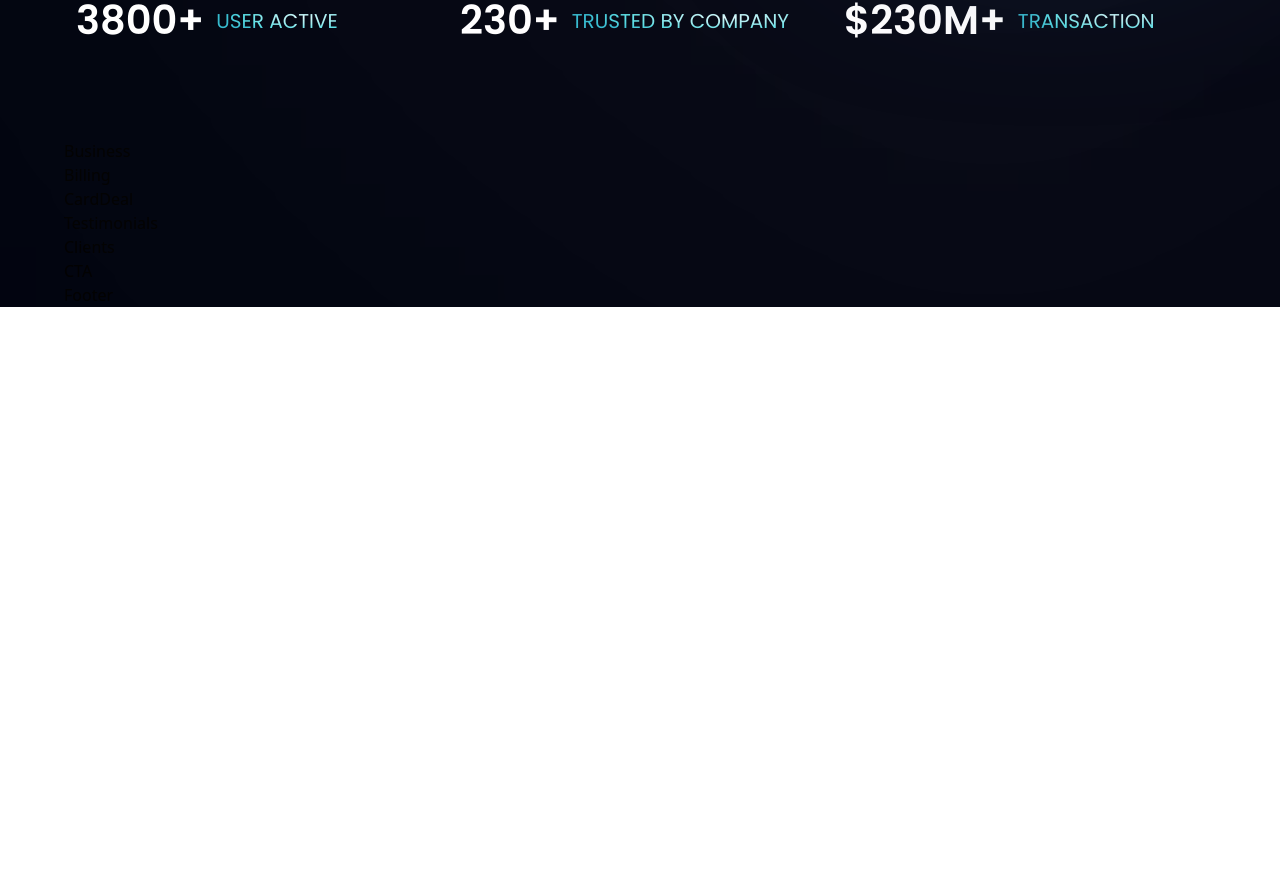
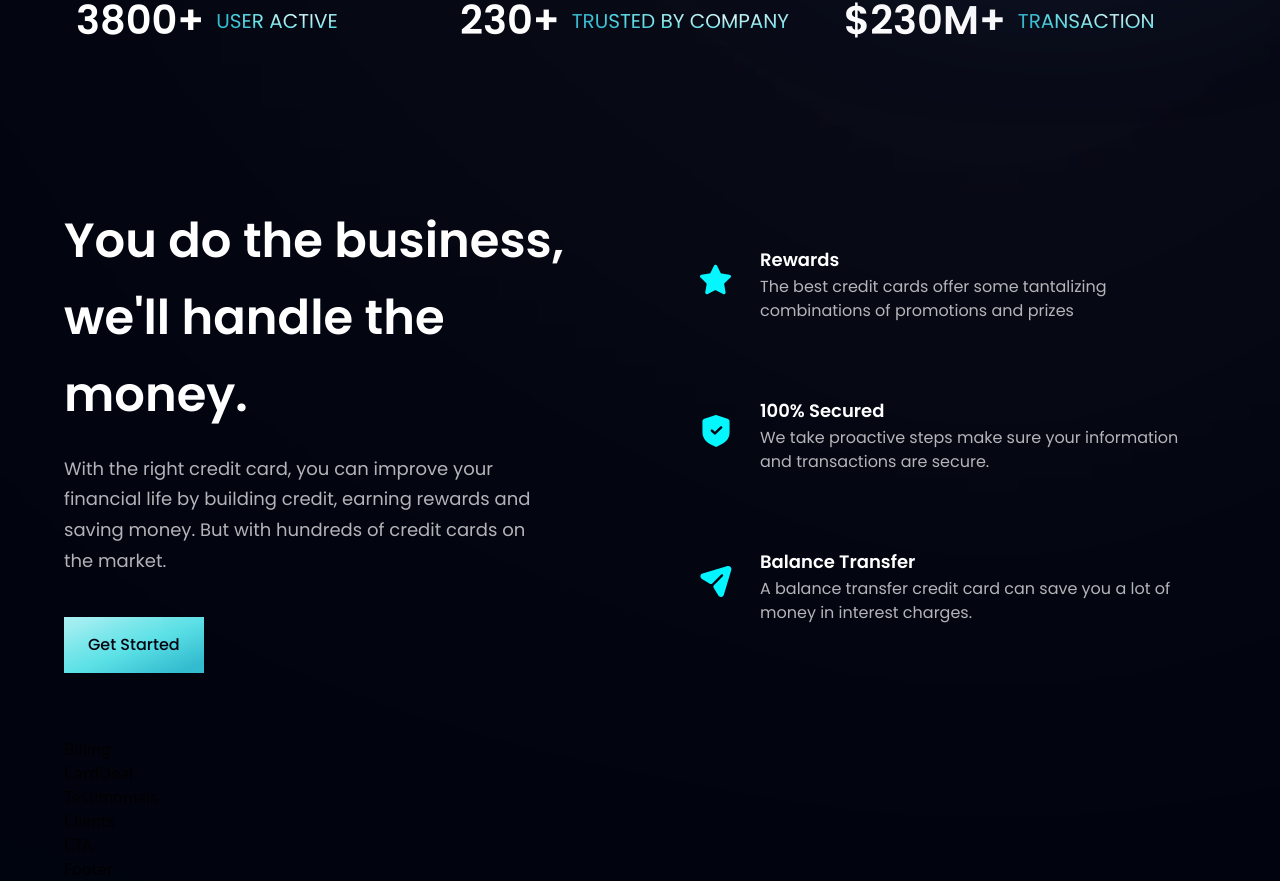
Before and after one commit to vaganast/React-Tailwind, a React (Vite) app: page / in a window 1280 px wide. Shown: the part 806-1687 px from the top of the page. Before the commit the page ends 1113 px from the top, so only its background shows below. Built offline with nearby package versions, Linux system fonts and the light colour scheme.

Commit message:
business section

```diff
--- a/src/components/Business.jsx
+++ b/src/components/Business.jsx
@@ -1,9 +1,40 @@
-import React from 'react'
+import { features } from '../constats'
+import styles, { layout } from '../style'
+import Button from './Button'
+
+const FeatureCard = ({ icon, title, content, index }) => (
+  <div className={`flex flex-row p-6 rounded-[20px] ${index !== features.length-1?'mb-6':'mb-0'} feature-card`}>
+    <div className={`w-[64px] h-[64px] rounded-full ${styles.flexCenter} bg-dimblue`}>
+      <img src={icon} alt='icon' className='w-[50%] h-[50%] object-contain'/>
+    </div>
+    <div className='flex-1 flex flex-col ml-3'>
+      <h4 className='font-poppins font-semibold text-white text-[18px] leading-[23px] mb-1'>
+        {title}
+      </h4>
+      <p className='font-poppins font-normal text-dimWhite text-[16px] leading-[24px] mb-1'>
+        {content}
+      </p>
+    </div>
+  </div>
+)
+
 
 
 const Business = () => {
   return (
-    <div>Business</div>
+    <section id='features' className={layout.section}>
+      <div className={layout.sectionInfo}>
+        <h2 className={styles.heading2}>You do the business, <br className='sm:block hidden'/> we'll handle the money.</h2>
+        <p className={`${styles.paragraph} max-w-[470px] mt-5`}>With the right credit card, you can improve your financial life by building credit, earning rewards and saving money. But with hundreds of credit cards on the market.</p>
+        <Button styles='mt-10'/>
+      </div>
+
+      <div className={`${layout.sectionImg} flex-col`}>
+        {features.map((feature, index) => (
+          <FeatureCard key={feature.id} {...feature} index={index}/>
+        ))}
+      </div>
+    </section>
   )
 }
 
--- a/src/components/Button.jsx
+++ b/src/components/Button.jsx
@@ -1,8 +1,10 @@
 import React from 'react'
 
-const Button = () => {
+const Button = ({ styles }) => {
   return (
-    <div>Button</div>
+    <button type='button' className={`py-4 px-6 bg-blue-gradient font-poppins font-medium text-p[18px] text-primary outline-none ${styles}`}>
+      Get Started
+    </button>
   )
 }
 
--- a/src/components/Stats.jsx
+++ b/src/components/Stats.jsx
@@ -1,4 +1,3 @@
-import React from 'react'
 import { stats } from '../constats'
 import styles from '../style'
 
```
